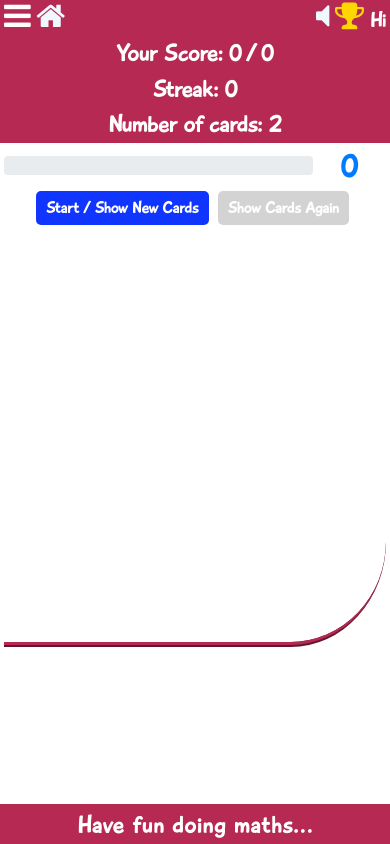
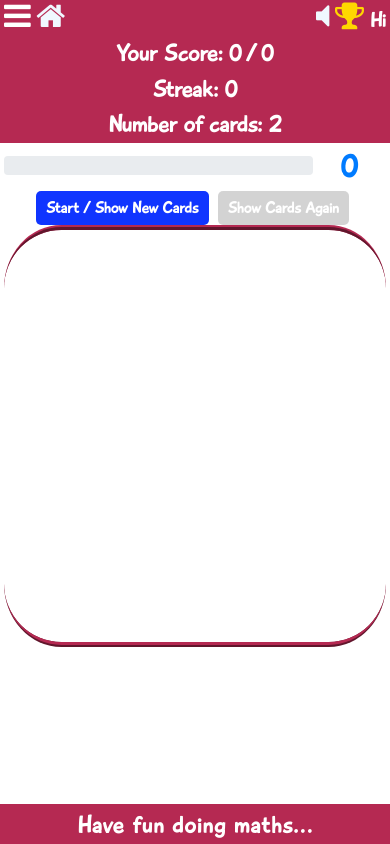
Before and after one commit to Gods1son/FlashMaster1.2, a plain HTML site: page index.html in a window 390 px wide. Drawn offline with Linux system fonts and the light colour scheme; some packages are replaced by stand-ins of ours.

Commit message:
Update index.css

```diff
--- a/index.css
+++ b/index.css
@@ -408,8 +408,11 @@ a:focus
     /*border-top: 1vh groove #43109c;
     border-top-left-radius: 35%;*/
     border-bottom: 5px ridge #B52952; /*#1035ff;*/
-    border-bottom-right-radius: 25%;
-
+    border-top: 5px ridge #B52952;
+    border-top-left-radius: 15%;
+    border-top-right-radius: 15%;
+    border-bottom-left-radius: 15%;
+    border-bottom-right-radius: 15%;
 }
 
 .answers{
```
